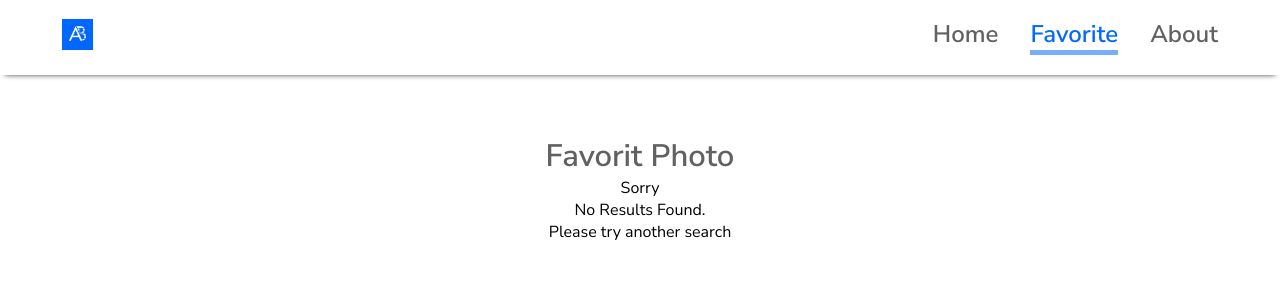
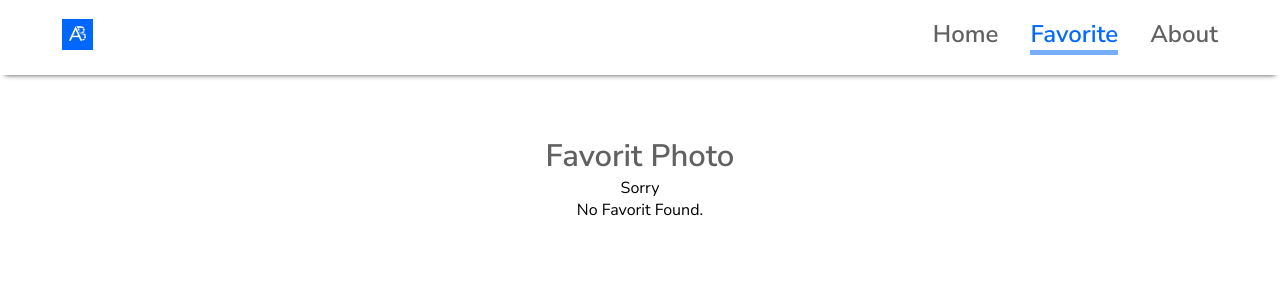
Before and after one commit to hariadiarief/dev-react-album-photo, a React (Create React App) app: page /favorite in a window 1280 px wide. Shown: the top 300 px of the page. Built offline with nearby package versions, Linux system fonts and the light colour scheme.

Commit message:
udpate: favorit wording

```diff
--- a/src/Pages/Favorite/index.tsx
+++ b/src/Pages/Favorite/index.tsx
@@ -69,8 +69,7 @@ export default function Favorite() {
             {!favoritePhoto.length ? (
                 <div className='search--not-found'>
                     <span>Sorry</span>
-                    <span>No Results Found.</span>
-                    <span>Please try another search</span>
+                    <span>No Favorit Found.</span>
                 </div>
             ) : (
                 <div className='album__grid'>
```
